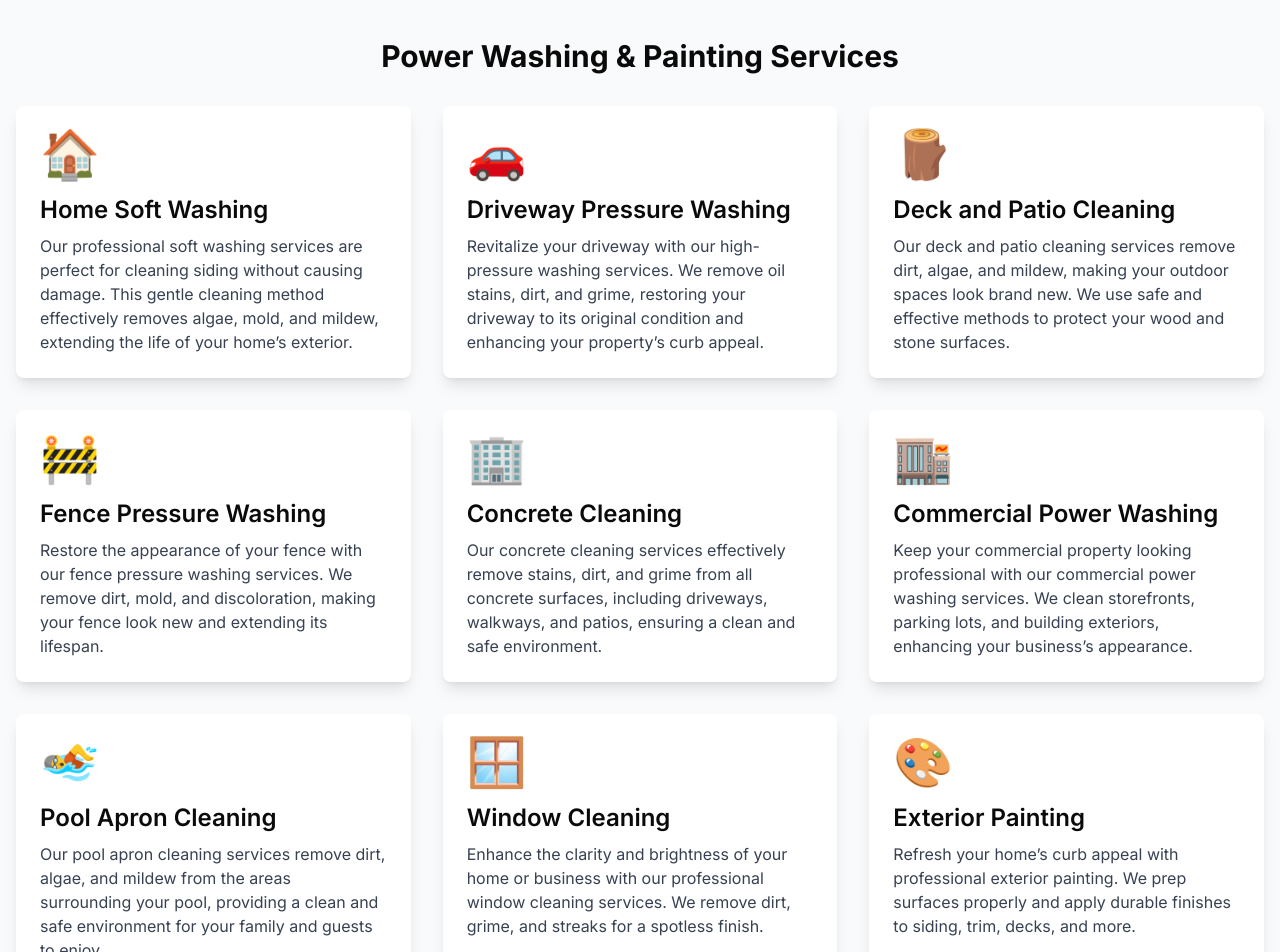
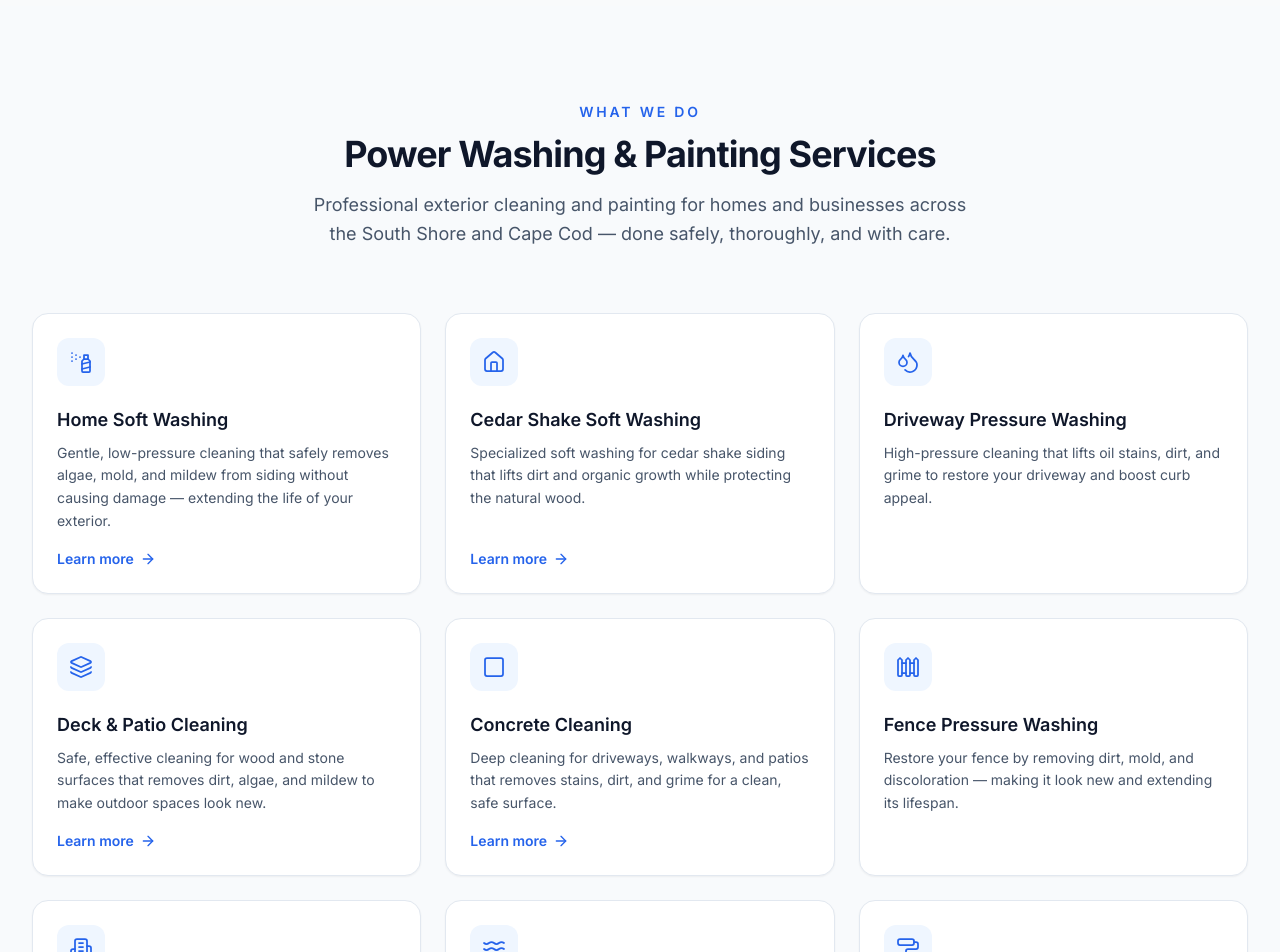
Before and after one commit to jaredvgraham/graham-power-washing, a Next.js app: page / in a window 1280 px wide. Shown: the part 3760-4712 px from the top of the page. Built offline with nearby package versions, Linux system fonts and the light colour scheme.

Commit message:
better home services section

```diff
--- a/src/app/layout.tsx
+++ b/src/app/layout.tsx
@@ -3,6 +3,7 @@ import { Inter } from "next/font/google";
 import Script from "next/script";
 import "./globals.css";
 import ConditionalNavbar from "@/components/ConditionalNavbar";
+import BackHomeButton from "@/components/BackHomeButton";
 
 const inter = Inter({ subsets: ["latin"] });
 //
@@ -243,6 +244,7 @@ export default function RootLayout({
           `}
         </Script>
         <ConditionalNavbar />
+        <BackHomeButton />
         {children}
       </body>
     </html>
--- /dev/null
+++ b/src/components/BackHomeButton.tsx
@@ -0,0 +1,31 @@
+"use client";
+
+import Link from "next/link";
+import { usePathname } from "next/navigation";
+import { ArrowLeft } from "lucide-react";
+
+const HIDDEN_EXACT = ["/"];
+const HIDDEN_PREFIXES = ["/qr"];
+
+export default function BackHomeButton() {
+  const pathname = usePathname();
+
+  const hide =
+    !pathname ||
+    HIDDEN_EXACT.includes(pathname) ||
+    HIDDEN_PREFIXES.some((prefix) => pathname.startsWith(prefix));
+
+  if (hide) return null;
+
+  return (
+    <div className="container mx-auto px-4 pt-4 sm:px-6 lg:px-8">
+      <Link
+        href="/"
+        className="inline-flex items-center gap-2 rounded-full border border-slate-300 bg-white px-4 py-2 text-sm font-semibold text-slate-700 shadow-sm transition hover:border-slate-400 hover:bg-slate-50 hover:text-slate-900 focus-visible:outline focus-visible:outline-2 focus-visible:outline-offset-2 focus-visible:outline-blue-600"
+      >
+        <ArrowLeft className="h-4 w-4" aria-hidden />
+        Back home
+      </Link>
+    </div>
+  );
+}
--- a/src/components/Services.tsx
+++ b/src/components/Services.tsx
@@ -1,99 +1,187 @@
+"use client";
+
 import React from "react";
+import Link from "next/link";
+import { motion } from "framer-motion";
+import {
+  ArrowRight,
+  Building2,
+  Droplets,
+  Fence,
+  Home,
+  Layers,
+  Paintbrush,
+  PaintRoller,
+  SprayCan,
+  Square,
+  Waves,
+  type LucideIcon,
+} from "lucide-react";
 
-const Services = () => {
-  const services = [
+interface Service {
+  title: string;
+  description: string;
+  icon: LucideIcon;
+  href?: string;
+}
+
+const SERVICES: Service[] = [
   {
-      id: 1,
     title: "Home Soft Washing",
     description:
-        "Our professional soft washing services are perfect for cleaning siding without causing damage. This gentle cleaning method effectively removes algae, mold, and mildew, extending the life of your home’s exterior.",
-      icon: "🏠",
+      "Gentle, low-pressure cleaning that safely removes algae, mold, and mildew from siding without causing damage — extending the life of your exterior.",
+    icon: SprayCan,
+    href: "/services/vinyl-siding-soft-washing",
   },
   {
-      id: 2,
+    title: "Cedar Shake Soft Washing",
+    description:
+      "Specialized soft washing for cedar shake siding that lifts dirt and organic growth while protecting the natural wood.",
+    icon: Home,
+    href: "/services/cedar-shake-soft-washing",
+  },
+  {
     title: "Driveway Pressure Washing",
     description:
-        "Revitalize your driveway with our high-pressure washing services. We remove oil stains, dirt, and grime, restoring your driveway to its original condition and enhancing your property’s curb appeal.",
-      icon: "🚗",
+      "High-pressure cleaning that lifts oil stains, dirt, and grime to restore your driveway and boost curb appeal.",
+    icon: Droplets,
   },
   {
-      id: 3,
-      title: "Deck and Patio Cleaning",
+    title: "Deck & Patio Cleaning",
     description:
-        "Our deck and patio cleaning services remove dirt, algae, and mildew, making your outdoor spaces look brand new. We use safe and effective methods to protect your wood and stone surfaces.",
-      icon: "🪵",
+      "Safe, effective cleaning for wood and stone surfaces that removes dirt, algae, and mildew to make outdoor spaces look new.",
+    icon: Layers,
+    href: "/services/deck-pressure-washing",
   },
-
   {
-      id: 5,
+    title: "Concrete Cleaning",
+    description:
+      "Deep cleaning for driveways, walkways, and patios that removes stains, dirt, and grime for a clean, safe surface.",
+    icon: Square,
+    href: "/services/concrete-pressure-washing",
+  },
+  {
     title: "Fence Pressure Washing",
     description:
-        "Restore the appearance of your fence with our fence pressure washing services. We remove dirt, mold, and discoloration, making your fence look new and extending its lifespan.",
-      icon: "🚧",
+      "Restore your fence by removing dirt, mold, and discoloration — making it look new and extending its lifespan.",
+    icon: Fence,
   },
   {
-      id: 6,
-      title: "Concrete Cleaning",
+    title: "Commercial Power Washing",
     description:
-        "Our concrete cleaning services effectively remove stains, dirt, and grime from all concrete surfaces, including driveways, walkways, and patios, ensuring a clean and safe environment.",
-      icon: "🏢",
+      "Keep storefronts, parking lots, and building exteriors looking professional and welcoming for your customers.",
+    icon: Building2,
   },
   {
-      id: 7,
-      title: "Commercial Power Washing",
+    title: "Pool Apron Cleaning",
     description:
-        "Keep your commercial property looking professional with our commercial power washing services. We clean storefronts, parking lots, and building exteriors, enhancing your business’s appearance.",
-      icon: "🏬",
+      "Remove dirt, algae, and mildew from the areas surrounding your pool for a clean, safe space for family and guests.",
+    icon: Waves,
   },
   {
-      id: 8,
-      title: "Pool Apron Cleaning",
+    title: "Exterior Painting",
     description:
-        "Our pool apron cleaning services remove dirt, algae, and mildew from the areas surrounding your pool, providing a clean and safe environment for your family and guests to enjoy.",
-      icon: "🏊",
-    },
-
-    {
-      id: 10,
-      title: "Window Cleaning",
-      description:
-        "Enhance the clarity and brightness of your home or business with our professional window cleaning services. We remove dirt, grime, and streaks for a spotless finish.",
-      icon: "🪟",
+      "Refresh your curb appeal with proper surface prep and durable finishes on siding, trim, decks, and more.",
+    icon: PaintRoller,
   },
   {
-      id: 11,
-      title: "Exterior Painting",
-      description:
-        "Refresh your home’s curb appeal with professional exterior painting. We prep surfaces properly and apply durable finishes to siding, trim, decks, and more.",
-      icon: "🎨",
-    },
-    {
-      id: 12,
     title: "Interior Painting",
     description:
-        "Transform your living spaces with careful interior painting. From walls and ceilings to trim and doors, we deliver clean lines and a flawless finish.",
-      icon: "🖌️",
+      "Transform your living spaces with clean lines and a flawless finish on walls, ceilings, trim, and doors.",
+    icon: Paintbrush,
   },
 ];
 
+const cardVariants = {
+  hidden: { opacity: 0, y: 20 },
+  visible: { opacity: 1, y: 0 },
+};
+
+const Services = () => {
   return (
-    <div className="container mx-auto py-8 px-4">
-      <h2 className="text-3xl font-bold text-center mb-8">
+    <section className="bg-slate-50 py-20 sm:py-24">
+      <div className="mx-auto max-w-7xl px-6 lg:px-8">
+        <div className="mx-auto max-w-2xl text-center">
+          <p className="text-sm font-semibold uppercase tracking-[0.2em] text-blue-600">
+            What We Do
+          </p>
+          <h2 className="mt-3 text-3xl font-bold tracking-tight text-slate-900 sm:text-4xl">
             Power Washing &amp; Painting Services
           </h2>
-      <div className="grid grid-cols-1 sm:grid-cols-2 lg:grid-cols-3 gap-8">
-        {services.map((service) => (
-          <div
-            key={service.id}
-            className="bg-white p-6 rounded-lg shadow-lg hover:shadow-xl transition-shadow duration-300"
+          <p className="mt-4 text-lg leading-relaxed text-slate-600">
+            Professional exterior cleaning and painting for homes and businesses
+            across the South Shore and Cape Cod — done safely, thoroughly, and
+            with care.
+          </p>
+        </div>
+
+        <div className="mt-16 grid grid-cols-1 gap-6 sm:grid-cols-2 lg:grid-cols-3">
+          {SERVICES.map((service, index) => {
+            const Icon = service.icon;
+            const CardInner = (
+              <>
+                <div className="mb-5 inline-flex h-12 w-12 items-center justify-center rounded-xl bg-blue-50 text-blue-600 transition-colors duration-300 group-hover:bg-blue-600 group-hover:text-white">
+                  <Icon className="h-6 w-6" strokeWidth={1.75} aria-hidden />
+                </div>
+                <h3 className="text-lg font-semibold text-slate-900">
+                  {service.title}
+                </h3>
+                <p className="mt-2 flex-1 text-sm leading-relaxed text-slate-600">
+                  {service.description}
+                </p>
+                {service.href && (
+                  <span className="mt-4 inline-flex items-center gap-1.5 text-sm font-semibold text-blue-600">
+                    Learn more
+                    <ArrowRight
+                      className="h-4 w-4 transition-transform duration-300 group-hover:translate-x-1"
+                      aria-hidden
+                    />
+                  </span>
+                )}
+              </>
+            );
+
+            const baseClasses =
+              "group flex h-full flex-col rounded-2xl border border-slate-200 bg-white p-6 shadow-sm transition-all duration-300 hover:-translate-y-1 hover:border-blue-200 hover:shadow-lg";
+
+            return (
+              <motion.div
+                key={service.title}
+                variants={cardVariants}
+                initial="hidden"
+                whileInView="visible"
+                viewport={{ once: true, amount: 0.2 }}
+                transition={{ duration: 0.4, delay: (index % 3) * 0.08 }}
               >
-            <div className="text-5xl mb-4">{service.icon}</div>
-            <h3 className="text-2xl font-semibold mb-2">{service.title}</h3>
-            <p className="text-gray-700">{service.description}</p>
+                {service.href ? (
+                  <Link href={service.href} className={baseClasses}>
+                    {CardInner}
+                  </Link>
+                ) : (
+                  <div className={baseClasses}>{CardInner}</div>
+                )}
+              </motion.div>
+            );
+          })}
         </div>
-        ))}
+
+        <div className="mt-14 flex flex-col items-center justify-center gap-4 sm:flex-row">
+          <Link
+            href="/quote"
+            className="inline-flex items-center justify-center gap-2 rounded-full bg-blue-600 px-8 py-3.5 text-base font-semibold text-white shadow-sm transition hover:bg-blue-700"
+          >
+            Get a Free Quote
+            <ArrowRight className="h-4 w-4" aria-hidden />
+          </Link>
+          <Link
+            href="/services"
+            className="inline-flex items-center justify-center gap-2 rounded-full border border-slate-300 bg-white px-8 py-3.5 text-base font-semibold text-slate-700 transition hover:border-slate-400 hover:bg-slate-50"
+          >
+            View All Services
+          </Link>
         </div>
       </div>
+    </section>
   );
 };
 
```
Lines whose indentation alone changed are shown as unchanged.
